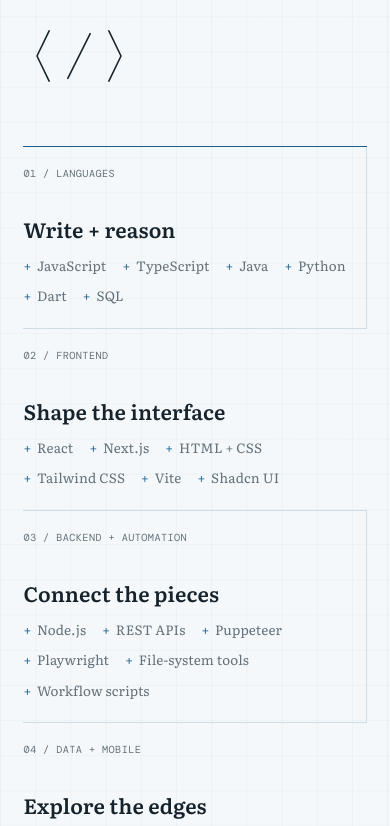
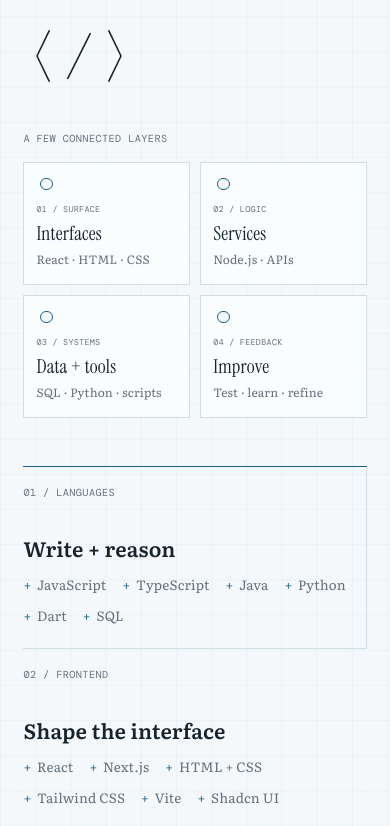
Before and after one commit to Kanishq10/PortFolio, a plain HTML site: page index.html in a window 390 px wide. Shown: the part 5860-6686 px from the top of the page. Drawn offline with nearby package versions, Linux system fonts and the light colour scheme.

Commit message:
enhancing the website visual

```diff
--- a/index.html
+++ b/index.html
@@ -109,6 +109,31 @@
                     <path d="M28 18 15 45l13 27m64-54 13 27-13 27M48 69l24-48" />
                 </svg>
             </div>
+            <div class="stack-map reveal" aria-label="A simple map of connected software layers">
+                <p class="stack-map-heading">A few connected layers</p>
+                <ol class="stack-map-track">
+                    <li class="stack-map-node">
+                        <span class="stack-map-index">01 / Surface</span>
+                        <strong>Interfaces</strong>
+                        <span class="stack-map-detail">React · HTML · CSS</span>
+                    </li>
+                    <li class="stack-map-node">
+                        <span class="stack-map-index">02 / Logic</span>
+                        <strong>Services</strong>
+                        <span class="stack-map-detail">Node.js · APIs</span>
+                    </li>
+                    <li class="stack-map-node">
+                        <span class="stack-map-index">03 / Systems</span>
+                        <strong>Data + tools</strong>
+                        <span class="stack-map-detail">SQL · Python · scripts</span>
+                    </li>
+                    <li class="stack-map-node">
+                        <span class="stack-map-index">04 / Feedback</span>
+                        <strong>Improve</strong>
+                        <span class="stack-map-detail">Test · learn · refine</span>
+                    </li>
+                </ol>
+            </div>
             <div class="capability-grid">
                 <article class="capability-group reveal">
                     <p class="capability-label">01 / Languages</p>
@@ -175,7 +200,7 @@
                     <h2 id="approach-title">Understand, build, improve.</h2>
                 </div>
             </div>
-            <ol class="approach-list">
+            <ol class="approach-list" aria-label="A three-step development process">
                 <li class="approach-item reveal">
                     <span class="approach-number">01</span>
                     <div><h3>Understand the problem</h3><p>Break the idea into a clear user problem, useful inputs, and a result worth building.</p></div>
--- a/style.css
+++ b/style.css
@@ -486,6 +486,118 @@ h2 {
     width: 6rem;
 }
 
+.stack-map {
+    margin: -1.5rem 0 clamp(3rem, 6vw, 5rem);
+}
+
+.stack-map-heading {
+    color: var(--muted);
+    font-family: var(--font-mono);
+    font-size: .64rem;
+    letter-spacing: .04em;
+    margin: 0 0 .85rem;
+    text-transform: uppercase;
+}
+
+.stack-map-track {
+    display: grid;
+    gap: 1rem;
+    grid-template-columns: repeat(4, minmax(0, 1fr));
+    list-style: none;
+    margin: 0;
+    padding: 0;
+    position: relative;
+}
+
+.stack-map-track::before {
+    background: var(--line);
+    content: "";
+    height: 1px;
+    left: 0;
+    position: absolute;
+    right: 0;
+    top: 1.45rem;
+    transform: scaleX(0);
+    transform-origin: left;
+    transition: transform 700ms ease 120ms;
+}
+
+.stack-map.is-visible .stack-map-track::before {
+    transform: scaleX(1);
+}
+
+.stack-map-node {
+    background: rgba(252, 254, 255, .78);
+    border: 1px solid var(--line);
+    display: flex;
+    flex-direction: column;
+    gap: .35rem;
+    min-width: 0;
+    opacity: 0;
+    padding: 2.7rem 1rem 1rem;
+    position: relative;
+    transform: translateY(6px);
+    transition: border-color 200ms ease, transform 200ms ease, box-shadow 200ms ease;
+}
+
+.stack-map-node::before {
+    background: var(--paper);
+    border: 1px solid var(--accent);
+    border-radius: 50%;
+    content: "";
+    height: .65rem;
+    left: 1rem;
+    position: absolute;
+    top: 1.15rem;
+    transition: background-color 200ms ease, transform 200ms ease;
+    width: .65rem;
+}
+
+.stack-map.is-visible .stack-map-node {
+    opacity: 1;
+    transform: translateY(0);
+    transition: opacity 420ms ease, transform 420ms ease, border-color 200ms ease, box-shadow 200ms ease;
+}
+
+.stack-map.is-visible .stack-map-node:nth-child(2) {
+    transition-delay: 80ms;
+}
+
+.stack-map.is-visible .stack-map-node:nth-child(3) {
+    transition-delay: 160ms;
+}
+
+.stack-map.is-visible .stack-map-node:nth-child(4) {
+    transition-delay: 240ms;
+}
+
+.stack-map.is-visible .stack-map-node:hover {
+    border-color: var(--accent);
+    box-shadow: .2rem .2rem 0 var(--accent-soft);
+    transform: translateY(-2px);
+}
+
+.stack-map-index {
+    color: var(--muted);
+    font-family: var(--font-mono);
+    font-size: .58rem;
+    letter-spacing: .03em;
+    text-transform: uppercase;
+}
+
+.stack-map-node strong {
+    font-family: var(--font-display);
+    font-size: 1.35rem;
+    font-weight: 400;
+    line-height: 1.1;
+}
+
+.stack-map-detail {
+    color: var(--muted);
+    font-size: .75rem;
+    line-height: 1.5;
+}
+
 .project-list {
     border-top: 1px solid var(--accent);
 }
@@ -789,6 +901,16 @@ h2 {
     list-style: none;
     margin: 0 0 0 35%;
     padding: 0;
+    position: relative;
+}
+
+.approach-list::before {
+    border-left: 1px dashed var(--line);
+    bottom: 1.5rem;
+    content: "";
+    left: 1rem;
+    position: absolute;
+    top: 2rem;
 }
 
 .approach-item {
@@ -801,9 +923,26 @@ h2 {
 }
 
 .approach-number {
+    align-items: center;
+    background: var(--paper);
+    border: 1px solid var(--line);
+    border-radius: 50%;
+    display: flex;
     font-family: var(--font-mono);
-    font-size: .66rem;
-    padding-top: .2rem;
+    font-size: .58rem;
+    height: 2rem;
+    justify-content: center;
+    padding-top: 0;
+    position: relative;
+    transition: background-color 220ms ease, border-color 220ms ease, color 220ms ease, transform 220ms ease;
+    width: 2rem;
+}
+
+.approach-item:hover .approach-number,
+.approach-item:focus-within .approach-number {
+    background: var(--accent-soft);
+    border-color: var(--accent);
+    transform: scale(1.06);
 }
 
 .approach-item h3 {
@@ -826,6 +965,21 @@ h2 {
     line-height: 1;
     text-align: right;
     transform: rotate(-8deg);
+    transition: transform 220ms ease;
+}
+
+.approach-item:hover .approach-mark,
+.approach-item:focus-within .approach-mark {
+    transform: rotate(4deg) translateX(2px);
+}
+
+.capability-group {
+    transition: background-color 220ms ease, transform 220ms ease;
+}
+
+.capability-group:hover {
+    background: rgba(220, 234, 242, .24);
+    transform: translateY(-2px);
 }
 
 .contact-section {
@@ -988,6 +1142,10 @@ h2 {
     transform: translateY(0);
 }
 
+.capability-group.reveal.is-visible:hover {
+    transform: translateY(-2px);
+}
+
 .project-row.reveal:hover,
 .project-row.reveal:focus-within {
     transform: translateX(6px);
@@ -1143,6 +1301,27 @@ h2 {
         margin-top: -.5rem;
     }
 
+    .stack-map {
+        margin-top: -1rem;
+    }
+
+    .stack-map-track {
+        gap: .65rem;
+    }
+
+    .stack-map-node {
+        padding-left: .75rem;
+        padding-right: .75rem;
+    }
+
+    .stack-map-index {
+        font-size: .53rem;
+    }
+
+    .stack-map-node strong {
+        font-size: 1.2rem;
+    }
+
     .about-grid,
     .approach-list {
         margin-left: 0;
@@ -1150,6 +1329,22 @@ h2 {
 
     .capability-grid {
         grid-template-columns: 1fr;
+    }
+
+    .stack-map-track {
+        grid-template-columns: repeat(2, minmax(0, 1fr));
+    }
+
+    .stack-map-track::before {
+        display: none;
+    }
+
+    .stack-map-node {
+        padding-top: 2.4rem;
+    }
+
+    .stack-map-node::before {
+        top: .9rem;
     }
 
     .capability-group,
@@ -1222,6 +1417,10 @@ h2 {
         gap: 1rem;
     }
 
+    .stack-map {
+        margin-bottom: 3rem;
+    }
+
     h2 {
         font-size: clamp(2.6rem, 13vw, 4rem);
     }
@@ -1250,6 +1449,10 @@ h2 {
     .approach-item {
         gap: .7rem;
         grid-template-columns: 2.5rem minmax(0, 1fr) 1rem;
+    }
+
+    .approach-list::before {
+        left: .85rem;
     }
 
     .site-footer {
```
Also changed, not shown: 1 other file.
